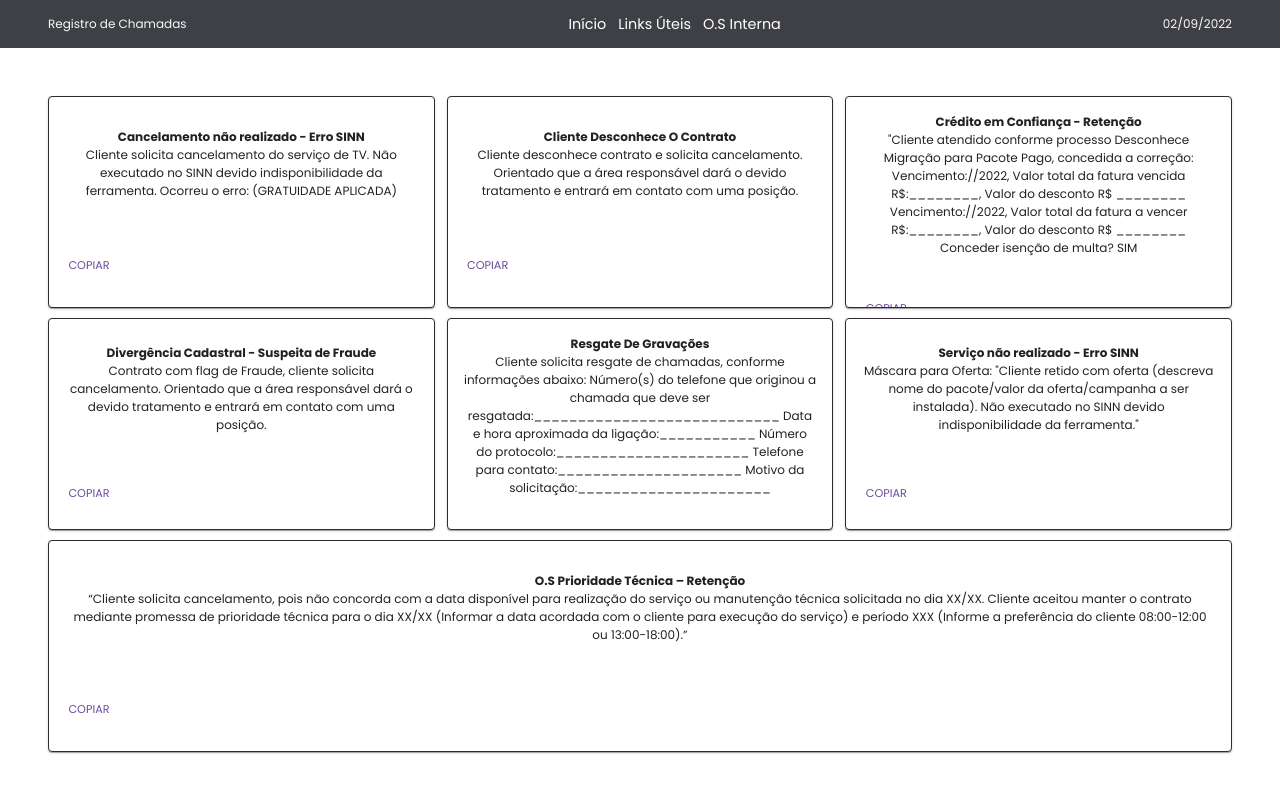
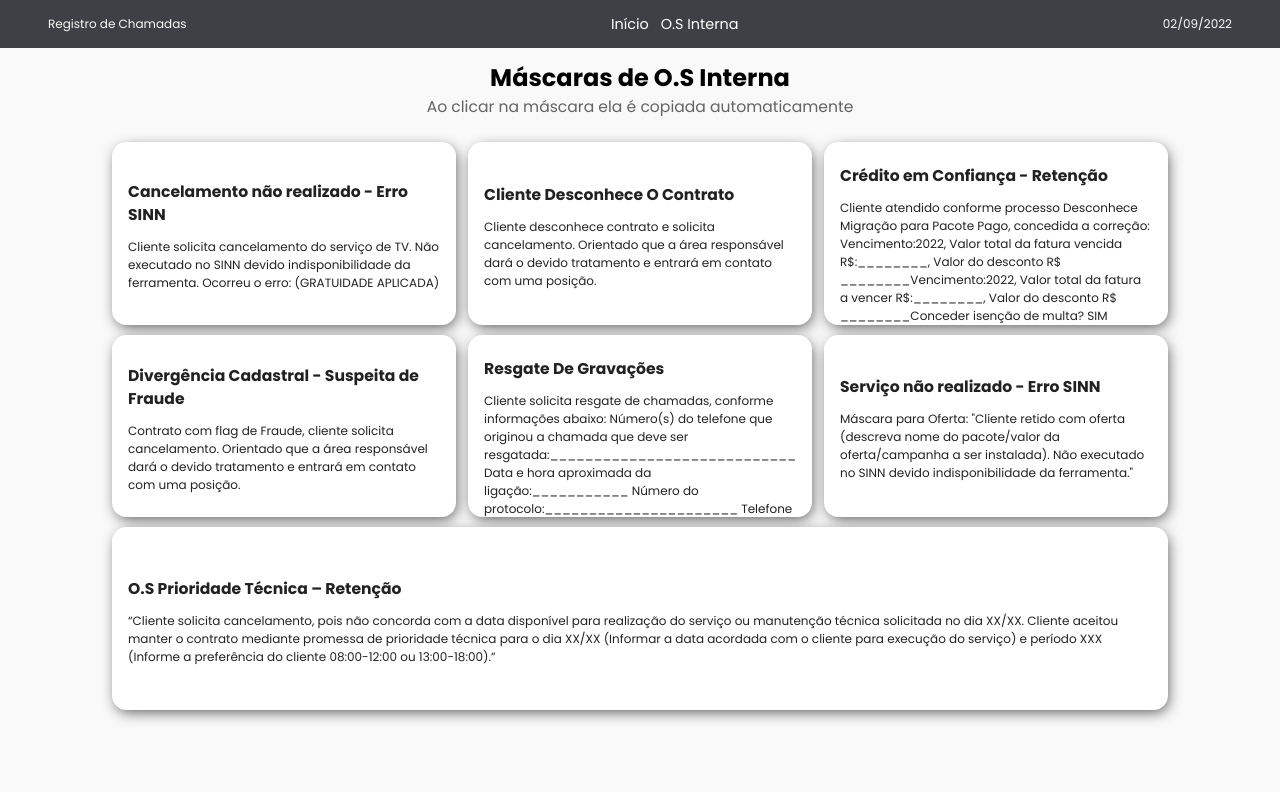
Before and after one commit to joaovsz/callRegister, a React (Vite) app: page /matrizes in a window 1280 px wide. Shown: the top 792 px of the page. Built offline with nearby package versions, Linux system fonts and the light colour scheme.

Commit message:
OS Interna estilizada

```diff
--- a/src/components/Header/Header.tsx
+++ b/src/components/Header/Header.tsx
@@ -27,7 +27,7 @@ export const Header = () => {
      <nav className="navbar">
       <Link to="/">Início</Link>
       {/* <Link to="dashboard">Dashboard</Link> */}
-      <Link to="links">Links Úteis</Link>
+      {/* <Link to="links">Links Úteis</Link> */}
       <Link to="matrizes">O.S Interna</Link>
       </nav>
       </div>
--- a/src/components/O.s_interna/Cards.tsx
+++ b/src/components/O.s_interna/Cards.tsx
@@ -8,11 +8,9 @@ const Cards = () => {
   const theme = createTheme({
     palette: {
       primary: {
-        // Purple and green play nicely together.
         main: "#6C4C9C",
       },
       secondary: {
-        // This is green.A700 as hex.
         main: "#96BAFF",
       },
     },
@@ -22,13 +20,13 @@ const Cards = () => {
   });
   function copyMask(mascara: string){
     copy(mascara)
-    alert("Texto copiado")
+    alert("Máscara Copiada")
   }
   return (
     <>
     {matrizDB.map((card: Mascaras, index: number) => (
       <Card className={`card-${index} card-group`} >
-        <CardActionArea>
+        <CardActionArea onClick={()=>copyMask(card.mascara)}>
           <CardContent>
             <h3>
               {card.nome}
@@ -38,13 +36,6 @@ const Cards = () => {
             </span>
           </CardContent>
         </CardActionArea>
-        <CardActions>
-          <ThemeProvider theme={theme}>
-          <Button size="large" onClick={()=>copyMask(card.mascara)}>
-            Copiar
-          </Button>
-          </ThemeProvider>
-        </CardActions>
       </Card>
   )
   )
--- a/src/components/O.s_interna/Matrizes.tsx
+++ b/src/components/O.s_interna/Matrizes.tsx
@@ -1,11 +1,17 @@
+import { Divider } from "@mui/material"
 import Cards from "./Cards"
 
 export const Matrizes = () => {
   return (
+    <main id="matrizes">
+      <div id="title-container">
+    <h1>Máscaras de O.S Interna</h1>
+    <span className="help">Ao clicar na máscara ela é copiada automaticamente</span>
+
+      </div>
    <div className="card-container">
-
     <Cards/>
-
    </div>
+    </main>
   )
 }
--- a/src/components/O.s_interna/mascaras.tsx
+++ b/src/components/O.s_interna/mascaras.tsx
@@ -28,10 +28,7 @@ export const matrizDB: Mascaras[] = [
     descricao:"Solicitação de aplicação de desconto na fatura de cliente que está no cenário: Desconhece migração para Pacote Pago",
     opcao:`Quando o cliente solicitar cancelamento pelo motivo relacionado em público alvo.
     Consulte o procedimento em RECEP. TV> Orientações Cliente BRI > Desconhece migração para Pacote Pago`,
-    mascara: `"Cliente atendido conforme processo Desconhece Migração para Pacote Pago, concedida a correção:
-    Vencimento://2022, Valor total da fatura vencida R$:________, Valor do desconto R$ ________
-    Vencimento://2022, Valor total da fatura a vencer R$:________, Valor do desconto R$ ________
-    Conceder isenção de multa? SIM `,
+    mascara: `Cliente atendido conforme processo Desconhece Migração para Pacote Pago, concedida a correção: Vencimento:2022, Valor total da fatura vencida R$:________, Valor do desconto R$ ________Vencimento:2022, Valor total da fatura a vencer R$:________, Valor do desconto R$ ________Conceder isenção de multa? SIM`,
     area: "B.O Retenção",
     prazo: "Até 4 dias/úteis"
   }
--- a/src/components/Register/Register.tsx
+++ b/src/components/Register/Register.tsx
@@ -9,7 +9,7 @@ import Divider from '@mui/material/Divider'
 export const Register = () => {
 
   return (
-    <main>
+    <main id="main-container">
       <section id="register">
       <Form/>
       <Divider orientation="vertical" variant="middle" flexItem />
--- a/src/components/sass/matrizes.sass
+++ b/src/components/sass/matrizes.sass
@@ -1,10 +1,25 @@
 @import variables.sass
 @import mixins.sass
-
+#matrizes
+  background: $white-bg
+  width: 100vw
+  height: 100vh
+  margin: auto
+  #title-container
+    padding: 1rem 0 0 0
+    margin: auto
+    width: calc(90% - 8rem)
+    text-align: center
+    span
+      font-weight: thin
+      opacity: .6
+      font-size: 1.3rem
+  h1
+    font-size: 2rem
 .card-container
-  width: calc(100% - 8rem)
-  height: 94vh
-  padding: 4rem 0 4rem 0
+  width: calc(90% - 8rem)
+  height: 80vh
+  padding: 2rem 0 4rem 0
   margin: auto
   display: grid
   align-items: center
@@ -12,13 +27,27 @@
   grid-template-rows: repeat(3, 1fr)
   grid-column-gap: 12px
   grid-row-gap: 10px
+
   .card-group
-    border: 1px solid $raisin-black
+    box-shadow: 2px 4px 14px -2px #2e2e2ecc
+    // border: 1px solid $raisin-black
     text-align: center
-    @include flexColumn(0, space-evenly, left)
+    border-radius: 1.2rem
+    @include flexColumn(0, flex-start, left)
     height: 100%
-    // background: $blue
     width: 100%
+    .MuiCardActionArea-root
+      height: 100%
+    .MuiCardContent-root
+      text-align: left
+      margin: auto
+      width: 100%
+      h3
+
+        font-size:1.3rem
+        padding: .5rem 0 1rem 0
+
+
   .card-0
     grid-area: 1 / 1 / 2 / 2
   .card-1
--- a/src/components/sass/register.sass
+++ b/src/components/sass/register.sass
@@ -1,7 +1,7 @@
 @import variables.sass
 @import mixins.sass
 
-main
+#main-container
   width: 100vw
   height: calc(100vh - 4rem)
   @include flexColumn(0, flex-start, left)
@@ -92,7 +92,7 @@ main
       #chart
         width: 100%
         div
-          height: 100%
+          height: 200%
           #reactgooglegraph-1
             width: 100%
             background: transparent
```
